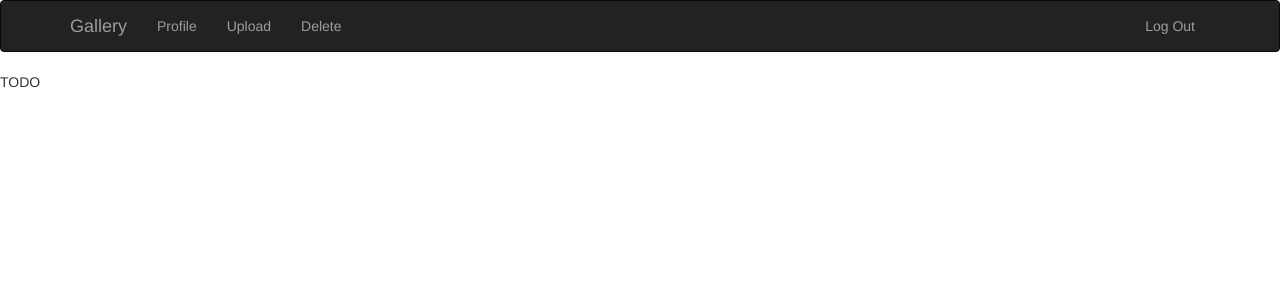
After one commit to ZhuangER/Flask-Gallery, a Flask app: page /profile in a window 1280 px wide. The commit adds this page. Shown: the top 300 px of the page. Run offline with Flask 2, Linux system fonts and the light colour scheme; the visitor is signed in with stand-in values (Sample User, id 1); data comes from the database, SQL or seed files in the repository; data that the repository does not hold is empty; parts of the project's set-up code (start-up, migrations or seed data) failed here and were passed over; some libraries are stand-ins or nearby versions.

Commit message:
add delete page

```diff
--- a/app/main/views.py
+++ b/app/main/views.py
@@ -8,7 +8,7 @@ from .forms import PhotoForm
 from ..models import Photo
 from .. import db
 
-ALLOWED_EXTENSIONS = set(['png', 'jpg', 'jpeg', 'gif'])
+# ALLOWED_EXTENSIONS = set(['png', 'jpg', 'jpeg', 'gif'])
 
 
 
@@ -17,8 +17,8 @@ ALLOWED_EXTENSIONS = set(['png', 'jpg', 'jpeg', 'gif'])
 def index():
     return render_template('index.html')
 
-def allowed_file(filename):
-    return '.' in filename and filename.rsplit('.', 1)[1] in ALLOWED_EXTENSIONS
+# def allowed_file(filename):
+#     return '.' in filename and filename.rsplit('.', 1)[1] in ALLOWED_EXTENSIONS
 
 # @main.route('/test', methods = ['GET', 'POST'])
 # def test():
@@ -96,3 +96,21 @@ def gallery():
     #return render_template('gallery.html', photo_items = jsonify(PhotoItems=[i.to_json for i in photos]))
     #return jsonify(PhotoItems=[i.to_json for i in photos])
     return render_template('gallery.html', photo_dicts = [i.to_json for i in photos])
+
+
+@main.route('/profile',methods = ['GET', 'POST'])
+@login_required
+def profile():
+    photos = db.session.query(Photo).filter_by(user_id = current_user.id).all()
+    photo_dicts = [i.to_json for i in photos]
+    for photo in photo_dicts:
+        photo['store_path'] = 'static/images/' + photo['store_path']
+    return render_template('profile.html', photo_dicts = photo_dicts)
+
+@main.route('/delete/<path:file_path>', methods = ['GET', 'POST'])
+@login_required
+def delete(file_path):
+    #print file_path
+    #return 'delete ' + file_path
+    print type(file_path)
+    return render_template('delete.html', filepath=file_path)
--- a/app/templates/base.html
+++ b/app/templates/base.html
@@ -23,7 +23,7 @@
         </div>
         <div class="navbar-collapse collapse">
             <ul class="nav navbar-nav">
-                <li><a href="#">Profile</a></li>
+                <li><a href="{{ url_for('main.profile') }}">Profile</a></li>
             </ul>
             <ul class="nav navbar-nav">
                 <li><a href="{{ url_for('main.upload') }}">Upload</a></li>
--- /dev/null
+++ b/app/templates/modify.html
@@ -0,0 +1 @@
+<p>TODO</p>
--- /dev/null
+++ b/app/templates/profile.html
@@ -0,0 +1,28 @@
+{% extends "base.html" %}
+
+{% block title %}{{current_user.username}}'s Profile{% endblock %}
+
+{% block content %}
+<p>TODO</p>
+
+
+
+{% for photos in photo_dicts %}
+<div style="float:left">
+	<a href='#'>
+		<img src={{photos['store_path']}} width= "300"
+                vertical-align= "middle">
+        <br/>
+        <a href = "{{ url_for('main.delete', file_path=photos['store_path']) }}"> Delete</a>
+        <br/>
+        <!-- <form action=""
+        	method=post
+        	enctype=multipart/form-data>
+        	<input type=submit value=Delete>
+        </form> -->
+	</a>
+</div>
+
+{% endfor %}
+
+{% endblock content %}
```
Also changed, not shown: app/auth/views.py (+27 -27 lines), app/templates/delete.html (added, +18 -0 lines).
